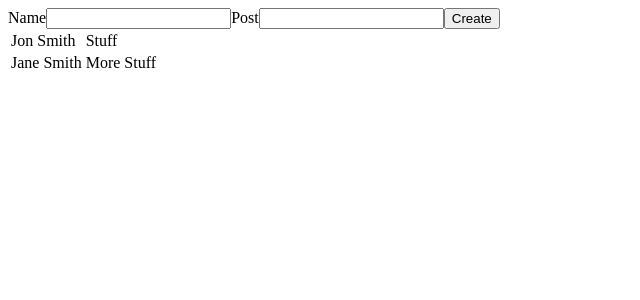
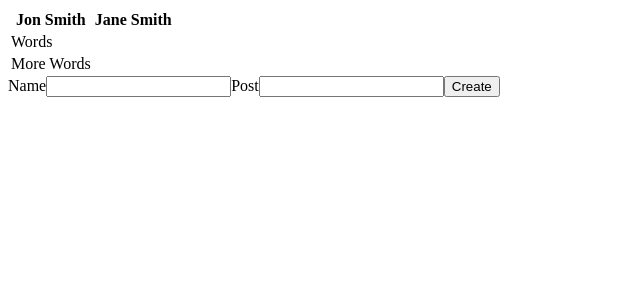
Before and after one commit to Dylan-Lenz/social-feed, a React (Create React App) app: page / in a window 1280 px wide. Shown: the top 300 px of the page, without its empty margins (0-640 px from the left). Built offline with nearby package versions, Linux system fonts and the light colour scheme.

Commit message:
Created New Entry Function

```diff
--- a/src/App.jsx
+++ b/src/App.jsx
@@ -4,17 +4,19 @@ import AddEntryForm from './Components/AddEntryForm/AddEntryForm';
 
 function App() {
 
-  const [entries, setEntries] = useState([{name:'Jon Smith', comment:'Stuff'}, {name:'Jane Smith', comment:'More Stuff'}])
+  const [entries, setEntries] = useState([{name:'Jon Smith', comment:'Words'}, {name:'Jane Smith', comment:'More Words'}])
 
   function addNewEntry(entry){
-    let tempEntries = [entry, ...entries];
+
+    let tempEntries = [...entries, entry];
+
     setEntries(tempEntries);
   }
 
   return (
     <div>
-      <AddEntryForm addNewEntryProperty={addNewEntry}/>
       <DisplayEntries parentEntries={entries} />
+      <AddEntryForm addNewEntry={addNewEntry}/>
     </div>
   );
 }
--- a/src/Components/AddEntryForm/AddEntryForm.jsx
+++ b/src/Components/AddEntryForm/AddEntryForm.jsx
@@ -5,14 +5,14 @@ const AddEntryForm = (props) => {
     const {name, setName} = useState('');
     const {comment, setComment} = useState('');
 
-    function handleSubmit(event){
+    function handleSubmit(event) {
         event.preventDefault();
         let newEntry = {
             name: name,
             comment: comment
         };
         console.log(newEntry);
-        props.addNewEntryProperty(newEntry)
+        props.addNewEntry(newEntry)
     }
 
     return (
--- a/src/Components/DisplayEntries/DisplayEntries.jsx
+++ b/src/Components/DisplayEntries/DisplayEntries.jsx
@@ -2,15 +2,21 @@
 const DisplayEntries = (props) => {
     return (
        <table>
+        <thead>
+        {props.parentEntries.map((entry) => {
+            return (
+                <th>{entry.name}</th>
+            );
+        })}
+        </thead>
         <tbody>
-            {props.parentEntries.map((entry) => {
+        {props.parentEntries.map((entry) => {
             return (
                 <tr>
-                    <td>{entry.name}</td>
                     <td>{entry.comment}</td>
                 </tr>
             );
-            })}
+        })}
         </tbody>
        </table>
      );
```
